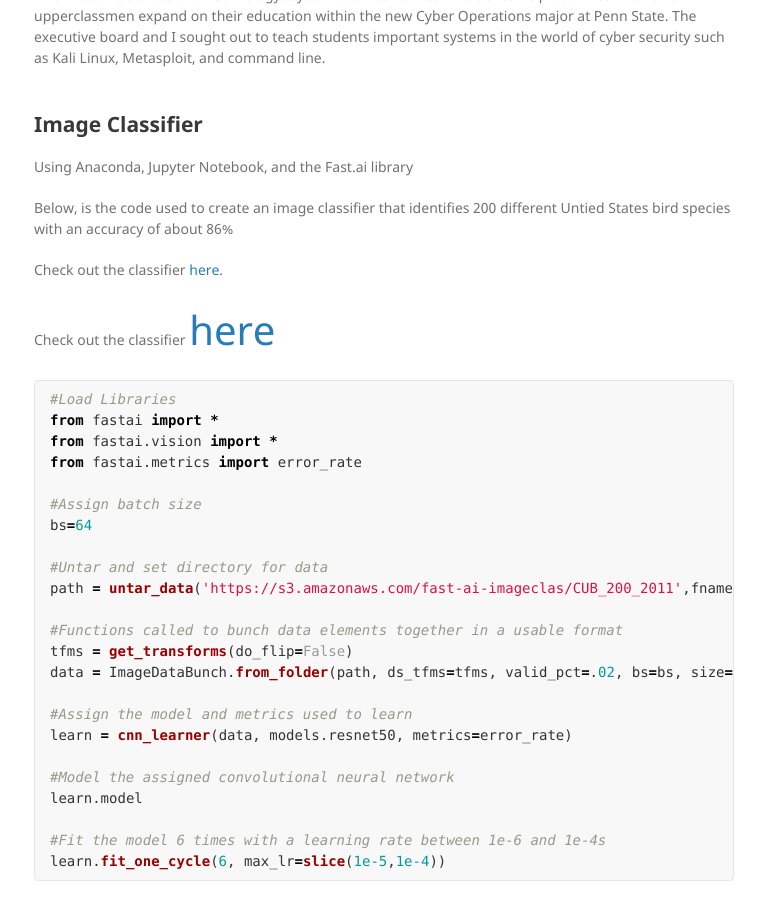
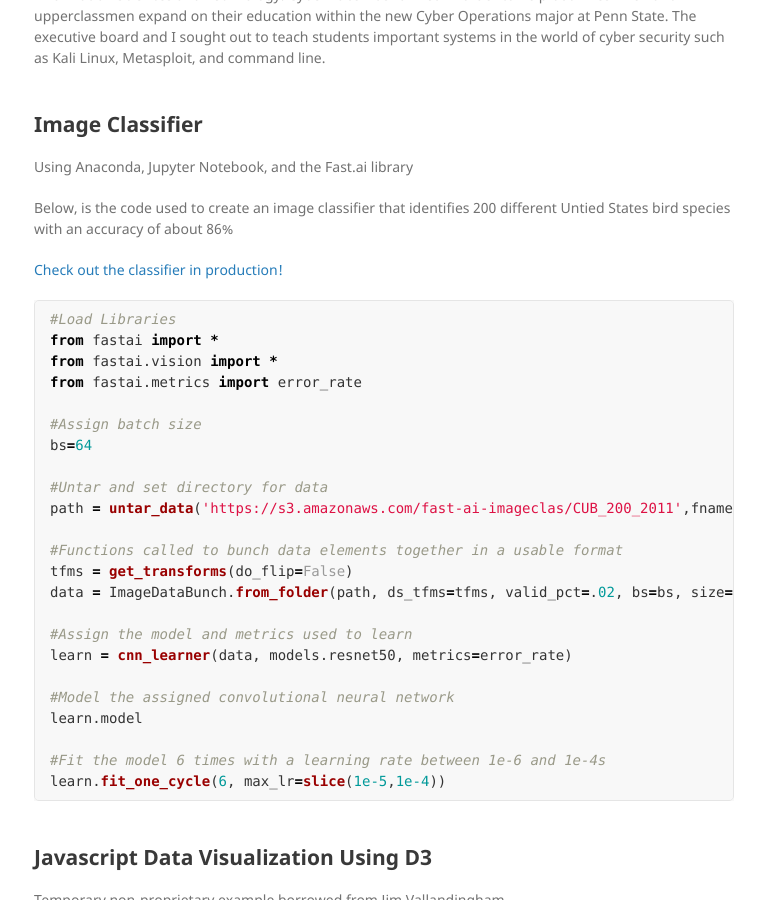
Before and after one commit to theodore-decker/theodore-decker.github.io, a Jekyll site: the page built from index.md, in a window 1280 px wide and 900 px high, scrolled down 983 px. Shown: the whole window, without its empty margins (236-1001 px from the left). Built offline with Jekyll 4.4.1, drawn with Linux system fonts in a browser that asks for light colours; our own code applies the rules of GitHub Pages for plain Markdown files.

Commit message:
Update index.md

````diff
--- a/index.md
+++ b/index.md
@@ -18,8 +18,7 @@
 
 Below, is the code used to create an image classifier that identifies 200 different Untied States bird species with an accuracy of about 86%
 
-<p> Check out the classifier <a class="smaller" href="https://bird-v5jf.onrender.com">here</a>.</p>
-Check out the classifier [here](https://bird-v5jf.onrender.com)
+<p><a class="smaller" href="https://bird-v5jf.onrender.com"> Check out the classifier in production!</a></p>
 
 
 ```python
````
